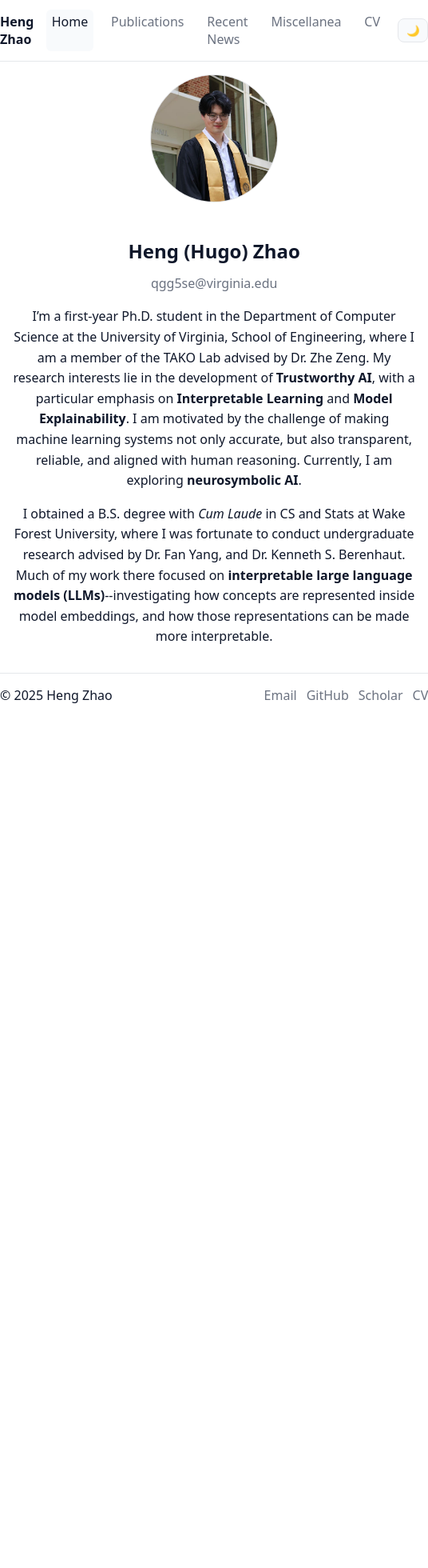
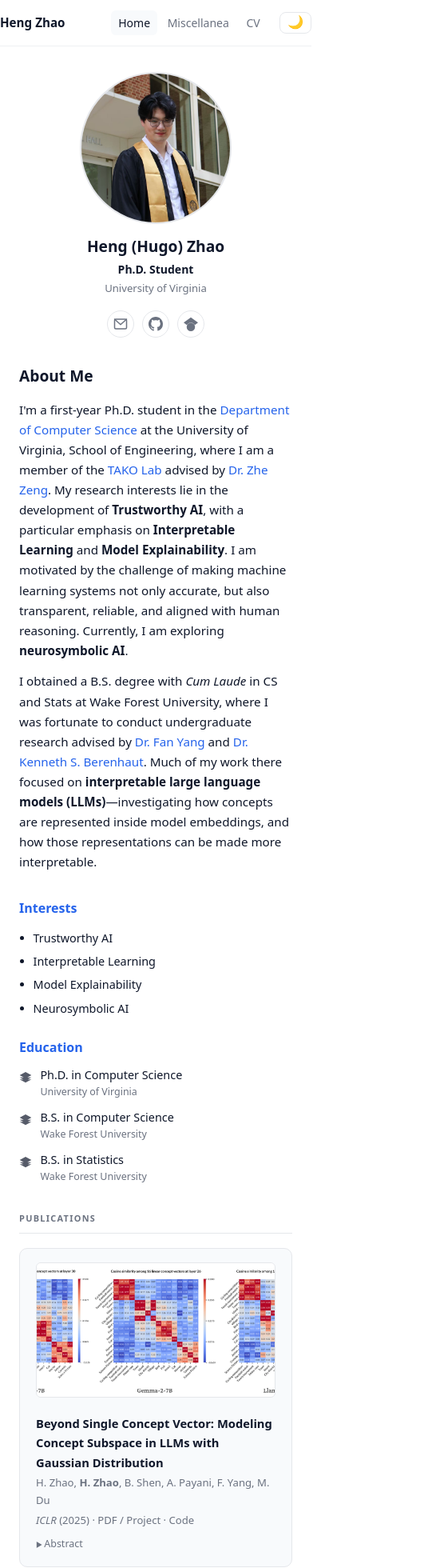
Before and after one commit to HengHugoZhao/henghugozhao.github.io, a React (Vite) app: page / in a window 390 px wide. Shown: the top 1960 px of the page at 80% size, 536 px wide, since content can reach past the window. Before the commit the page ends 896 px from the top, so only its background shows below. Built offline with nearby package versions, Linux system fonts and the light colour scheme.

Commit message:
update_web

```diff
--- a/src/App.jsx
+++ b/src/App.jsx
@@ -2,8 +2,6 @@ import { Routes, Route } from "react-router-dom";
 import Header from "./components/Header";
 import Footer from "./components/Footer";
 import Home from "./pages/Home";
-import Publications from "./pages/Publications";
-import News from "./pages/News";
 import Miscellanea from "./pages/Miscellanea";
 
 export default function App() {
@@ -13,10 +11,7 @@ export default function App() {
       <main className="container">
         <Routes>
           <Route path="/" element={<Home />} />
-          <Route path="/publications" element={<Publications />} />
-          <Route path="/news" element={<News />} />
           <Route path="/misc" element={<Miscellanea />} />
-
         </Routes>
       </main>
       <Footer />
--- a/src/components/Header.jsx
+++ b/src/components/Header.jsx
@@ -23,8 +23,6 @@ export default function Header() {
 
         <nav className="nav">
           <NavLink to="/" className={navLink} end>Home</NavLink>
-          <NavLink to="/publications" className={navLink}>Publications</NavLink>
-          <NavLink to="/news" className={navLink}>Recent News</NavLink>
           <NavLink to="/misc" className={navLink}>Miscellanea</NavLink>
           <a href="/heng_cv.pdf" className="nav-link" target="_blank" rel="noreferrer">CV</a>
         </nav>
--- a/src/pages/Home.jsx
+++ b/src/pages/Home.jsx
@@ -1,33 +1,167 @@
+import pubs from "../data/publications";
+import news from "../data/news";
+
+const IconEmail = () => (
+  <svg viewBox="0 0 24 24" width="18" height="18" fill="none" stroke="currentColor" strokeWidth="2" strokeLinecap="round" strokeLinejoin="round">
+    <rect x="2" y="4" width="20" height="16" rx="2"/>
+    <polyline points="2,4 12,13 22,4"/>
+  </svg>
+);
+
+const IconGithub = () => (
+  <svg viewBox="0 0 24 24" width="18" height="18" fill="currentColor">
+    <path d="M12 0C5.37 0 0 5.37 0 12c0 5.31 3.435 9.795 8.205 11.385.6.105.825-.255.825-.57 0-.285-.015-1.23-.015-2.235-3.015.555-3.795-.735-4.035-1.41-.135-.345-.72-1.41-1.23-1.695-.42-.225-1.02-.78-.015-.795.945-.015 1.62.87 1.845 1.23 1.08 1.815 2.805 1.305 3.495.99.105-.78.42-1.305.765-1.605-2.67-.3-5.46-1.335-5.46-5.925 0-1.305.465-2.385 1.23-3.225-.12-.3-.54-1.53.12-3.18 0 0 1.005-.315 3.3 1.23.96-.27 1.98-.405 3-.405s2.04.135 3 .405c2.295-1.56 3.3-1.23 3.3-1.23.66 1.65.24 2.88.12 3.18.765.84 1.23 1.905 1.23 3.225 0 4.605-2.805 5.625-5.475 5.925.435.375.81 1.095.81 2.22 0 1.605-.015 2.895-.015 3.3 0 .315.225.69.825.57A12.02 12.02 0 0 0 24 12c0-6.63-5.37-12-12-12z"/>
+  </svg>
+);
+
+const IconScholar = () => (
+  <svg viewBox="0 0 24 24" width="18" height="18" fill="currentColor">
+    <path d="M5.242 13.769L0 9.5 12 1l12 8.5-5.242 4.269C17.548 11.249 14.978 9.5 12 9.5c-2.977 0-5.548 1.748-6.758 4.269zM12 10a7 7 0 1 0 0 14 7 7 0 0 0 0-14z"/>
+  </svg>
+);
+
+const GradIcon = () => (
+  <svg viewBox="0 0 24 24" width="16" height="16" fill="currentColor" style={{ flexShrink: 0, marginTop: "3px", opacity: 0.7 }}>
+    <path d="M12 3L1 9l11 6 11-6-11-6zM1 17l11 6 11-6M1 13l11 6 11-6"/>
+  </svg>
+);
+
 export default function Home() {
   return (
-    <section className="stack">
-      <div className="hero">
-        <img src="/profile.jpg" alt="Heng Hugo Zhao" className="hero__img" />
-        <div className="hero__text">
-          <h1>Heng (Hugo) Zhao</h1>
-            <p style={{ color: "var(--muted)", marginTop: "-0.5rem" }}>
-               <a href="mailto:qgg5se@virginia.edu" style={{ textDecoration: "none", color: "inherit" }}>
-                qgg5se@virginia.edu
-                </a>
-            </p>
+    <div className="profile-page">
+
+      <aside className="sidebar">
+        <img src="/profile.jpg" alt="Heng Hugo Zhao" className="sidebar__img" />
+        <h1 className="sidebar__name">Heng (Hugo) Zhao</h1>
+        <p className="sidebar__title">Ph.D. Student</p>
+        <p className="sidebar__school">University of Virginia</p>
+        <div className="sidebar__links">
+          <a href="mailto:qgg5se@virginia.edu" className="sidebar__icon" title="Email">
+            <IconEmail />
+          </a>
+          <a href="https://github.com/HengHugoZhao" className="sidebar__icon" title="GitHub" target="_blank" rel="noreferrer">
+            <IconGithub />
+          </a>
+          <a href="https://scholar.google.com/" className="sidebar__icon" title="Google Scholar" target="_blank" rel="noreferrer">
+            <IconScholar />
+          </a>
+        </div>
+      </aside>
+
+      <div className="main-content">
+        <section className="about">
+          <h2 className="content-heading">About Me</h2>
           <p>
-            I’m a first-year Ph.D. student in the{" "}
+            I'm a first-year Ph.D. student in the{" "}
             <a href="https://engineering.virginia.edu/departments/computer-science" target="_blank" rel="noreferrer">
               Department of Computer Science
-            </a> at the University of Virginia, School of Engineering, where I am a member of the <a href="https://zzeng.me/lab/" target="_blank" rel="noreferrer">TAKO Lab</a> advised by{" "}
+            </a>{" "}
+            at the University of Virginia, School of Engineering, where I am a member of the{" "}
+            <a href="https://zzeng.me/lab/" target="_blank" rel="noreferrer">TAKO Lab</a> advised by{" "}
             <a href="https://zzeng.me" target="_blank" rel="noreferrer">Dr. Zhe Zeng</a>.
-            My research interests lie in the development of <b>Trustworthy AI</b>, with a particular emphasis on{" "}
-            <b>Interpretable Learning</b> and <b>Model Explainability</b>. I am motivated by the challenge of making machine learning systems not only accurate, but also transparent, reliable, and aligned with human reasoning.
-            Currently, I am exploring <b>neurosymbolic AI</b>.
+            My research interests lie in the development of <strong>Trustworthy AI</strong>, with a particular emphasis on{" "}
+            <strong>Interpretable Learning</strong> and <strong>Model Explainability</strong>. I am motivated by the challenge
+            of making machine learning systems not only accurate, but also transparent, reliable, and aligned with human reasoning.
+            Currently, I am exploring <strong>neurosymbolic AI</strong>.
           </p>
           <p>
-            I obtained a B.S. degree with <i>Cum Laude</i> in CS and Stats at Wake Forest University,
+            I obtained a B.S. degree with <em>Cum Laude</em> in CS and Stats at Wake Forest University,
             where I was fortunate to conduct undergraduate research advised by{" "}
-            <a href="https://yangfan.sites.wfu.edu" target="_blank" rel="noreferrer">Dr. Fan Yang</a>, and <a href="https://berenhaut.sites.wfu.edu" target="_blank" rel="noreferrer">Dr. Kenneth S. Berenhaut</a>.
-            Much of my work there focused on <b>interpretable large language models (LLMs)</b>--investigating how concepts are represented inside model embeddings, and how those representations can be made more interpretable.
+            <a href="https://yangfan.sites.wfu.edu" target="_blank" rel="noreferrer">Dr. Fan Yang</a> and{" "}
+            <a href="https://berenhaut.sites.wfu.edu" target="_blank" rel="noreferrer">Dr. Kenneth S. Berenhaut</a>.
+            Much of my work there focused on <strong>interpretable large language models (LLMs)</strong>—investigating
+            how concepts are represented inside model embeddings, and how those representations can be made more interpretable.
           </p>
+        </section>
+
+        <div className="info-grid">
+          <section>
+            <h3 className="info-heading">Interests</h3>
+            <ul className="interest-list">
+              <li>Trustworthy AI</li>
+              <li>Interpretable Learning</li>
+              <li>Model Explainability</li>
+              <li>Neurosymbolic AI</li>
+            </ul>
+          </section>
+
+          <section>
+            <h3 className="info-heading">Education</h3>
+            <div className="edu-list">
+              <div className="edu-item">
+                <GradIcon />
+                <div>
+                  <div className="edu-item__deg">Ph.D. in Computer Science</div>
+                  <div className="edu-item__school">University of Virginia</div>
+                </div>
+              </div>
+              <div className="edu-item">
+                <GradIcon />
+                <div>
+                  <div className="edu-item__deg">B.S. in Computer Science</div>
+                  <div className="edu-item__school">Wake Forest University</div>
+                </div>
+              </div>
+              <div className="edu-item">
+                <GradIcon />
+                <div>
+                  <div className="edu-item__deg">B.S. in Statistics</div>
+                  <div className="edu-item__school">Wake Forest University</div>
+                </div>
+              </div>
+            </div>
+          </section>
         </div>
+
+        {news.length > 0 && (
+          <section className="home-sec">
+            <h2 className="home-sec__title">Recent News</h2>
+            <ul className="news-list">
+              {news.map((n) => (
+                <li key={n.id} className="news-row">
+                  <span className="news-row__date">{n.date}</span>
+                  <span>{n.text}</span>
+                </li>
+              ))}
+            </ul>
+          </section>
+        )}
+
+        <section className="home-sec">
+          <h2 className="home-sec__title">Publications</h2>
+          <ul className="pub-list">
+            {pubs.map((p) => (
+              <li key={p.id} className="pub-card">
+                {p.thumb && (
+                  <a href={p.project || p.links?.pdf || "#"} target="_blank" rel="noreferrer">
+                    <img src={p.thumb} alt={`${p.title} thumbnail`} className="pub-card__thumb" loading="lazy" />
+                  </a>
+                )}
+                <div className="pub-card__body">
+                  <p className="pub-card__title">
+                    <a href={p.project || p.links?.pdf || "#"} target="_blank" rel="noreferrer">
+                      {p.title}
+                    </a>
+                  </p>
+                  <p className="pub-card__authors" dangerouslySetInnerHTML={{ __html: p.authors }} />
+                  <p className="pub-card__meta">
+                    <em>{p.venue}</em>{p.year && ` (${p.year})`}
+                    {p.note && ` · ${p.note}`}
+                    {p.links?.pdf && <>{" · "}<a href={p.links.pdf} target="_blank" rel="noreferrer">PDF / Project</a></>}
+                    {p.links?.code && p.links.code.trim() && <>{" · "}<a href={p.links.code} target="_blank" rel="noreferrer">Code</a></>}
+                  </p>
+                  {p.abstract && (
+                    <details className="pub-card__abs">
+                      <summary>Abstract</summary>
+                      <p>{p.abstract}</p>
+                    </details>
+                  )}
+                </div>
+              </li>
+            ))}
+          </ul>
+        </section>
       </div>
-    </section>
+    </div>
   );
 }
--- a/src/styles.css
+++ b/src/styles.css
@@ -1,136 +1,268 @@
-:root { --bg: #ffffff; --fg: #0f172a; --muted: #6b7280; --border: #e5e7eb; --card: #f8fafc; }
-:root[data-theme="dark"] { --bg: #0b1020; --fg: #e5e7eb; --muted: #9aa3b2; --border: #1f2937; --card: #0f172a; }
+/* === Variables === */
+:root {
+  --bg: #ffffff;
+  --fg: #0f172a;
+  --muted: #6b7280;
+  --border: #e5e7eb;
+  --card: #f8fafc;
+  --accent: #2563eb;
+}
+:root[data-theme="dark"] {
+  --bg: #252525;
+  --fg: #efefef;
+  --muted: #8a8a8a;
+  --border: #383838;
+  --card: #1e1e1e;
+  --accent: #60a5fa;
+}
 
+/* === Reset === */
 * { box-sizing: border-box; }
 html, body, #root { height: 100%; }
-body { margin: 0; background: var(--bg); color: var(--fg); font-family: ui-sans-serif, system-ui, -apple-system, Segoe UI, Roboto, Helvetica, Arial, sans-serif; }
-
-a {
-  text-decoration: none;
-  color: inherit;
+body {
+  margin: 0;
+  background: var(--bg);
+  color: var(--fg);
+  font-family: ui-sans-serif, system-ui, -apple-system, "Segoe UI", Roboto, Helvetica, Arial, sans-serif;
+  font-size: 0.95rem;
+  line-height: 1.65;
 }
 
-a:hover {
-  text-decoration: underline; /* optional: only underline on hover */
+a { text-decoration: none; color: var(--accent); }
+a:hover { text-decoration: underline; }
+
+/* === Layout === */
+.container { max-width: 960px; margin: 0 auto; padding: 0 1.5rem; }
+.site { display: grid; min-height: 100dvh; grid-template-rows: auto 1fr auto; }
+
+/* === Header === */
+.header {
+  position: sticky;
+  top: 0;
+  z-index: 10;
+  backdrop-filter: blur(24px) saturate(140%);
+  -webkit-backdrop-filter: blur(24px) saturate(140%);
+  background: color-mix(in oklab, var(--bg) 65%, transparent);
+  border-bottom: 1px solid color-mix(in oklab, var(--border) 60%, transparent);
+}
+.header__inner { display: flex; align-items: center; gap: 1rem; padding: .8rem 0; }
+.brand { flex: 1; }
+.brand__name { font-weight: 700; font-size: 0.95rem; color: var(--fg); text-decoration: none; }
+.brand__name:hover { text-decoration: none; }
+.nav { display: flex; gap: 0.25rem; }
+.nav-link {
+  color: var(--muted);
+  text-decoration: none;
+  padding: .25rem .55rem;
+  border-radius: 6px;
+  font-size: 0.875rem;
+  transition: color .15s, background .15s;
+}
+.nav-link--active, .nav-link:hover { color: var(--fg); background: var(--card); text-decoration: none; }
+.btn {
+  border: 1px solid var(--border);
+  background: transparent;
+  padding: .3rem .55rem;
+  border-radius: 8px;
+  cursor: pointer;
+  font-size: 1rem;
+  color: var(--muted);
+  line-height: 1;
+  transition: color .15s, background .15s;
+}
+.btn:hover { color: var(--fg); background: var(--card); }
+
+/* === Profile page layout === */
+.profile-page {
+  display: flex;
+  gap: 3.5rem;
+  padding: 2.5rem 0 3rem;
+  align-items: flex-start;
 }
 
-/* Publications layout with thumbnail */
-.pub__grid {
-  display: grid;
-  grid-template-columns: 140px 1fr;
-  gap: 1rem;
-  align-items: start;
-  width: 100%;
-}
-
-.pub__thumb {
-  width: 140px;
-  height: 100px;
-  object-fit: cover;
-  border: 1px solid var(--border);
-  border-radius: 8px;
-  background: var(--card);
-}
-
-.pub__body { display: grid; gap: .25rem; overflow-wrap: break-word; }
-.pub__titleLink { text-decoration: none; }
-.pub__titleLink:hover { text-decoration: underline; }
-.pub__venue em { font-style: italic; }
-.pub__note { color: var(--muted); font-style: italic; }
-
-/* Abstract toggle */
-.pub__abs {
-  margin-top: .25rem;
-}
-.pub__abs > summary {
-  cursor: pointer;
-  color: var(--muted);
-  list-style: none;           /* remove default marker */
-}
-.pub__abs > summary::before { /* custom ▶ marker */
-  content: "▶ ";
-  font-size: .9em;
-}
-.pub__abs[open] > summary::before {
-  content: "▼ ";
-}
-.pub__abs > p {
-  margin: .5rem 0 0;
-  line-height: 1.5;
-}
-
-/* Mobile */
-@media (max-width: 700px) {
-  .pub__grid {
-    grid-template-columns: 1fr;
-  }
-  .pub__thumb {
-    width: 100%;
-    height: auto;
-    aspect-ratio: 16 / 9;
-  }
-}
-
-.cat-section {
+/* === Sidebar === */
+.sidebar {
+  width: 210px;
+  flex-shrink: 0;
   display: flex;
   flex-direction: column;
   align-items: center;
-  margin-top: 1rem;
+  text-align: center;
+  position: sticky;
+  top: 4rem;
+}
+.sidebar__img {
+  width: 190px;
+  height: 190px;
+  border-radius: 50%;
+  object-fit: cover;
+  border: 2px solid var(--border);
+  margin-bottom: 1rem;
+}
+.sidebar__name {
+  font-size: 1.2rem;
+  font-weight: 700;
+  margin: 0 0 0.25rem;
+  line-height: 1.3;
+}
+.sidebar__title {
+  font-weight: 600;
+  font-size: 0.875rem;
+  margin: 0 0 0.15rem;
+  color: var(--fg);
+}
+.sidebar__school {
+  font-size: 0.82rem;
+  color: var(--muted);
+  margin: 0 0 1rem;
+}
+.sidebar__links {
+  display: flex;
+  gap: 0.6rem;
+  justify-content: center;
+}
+.sidebar__icon {
+  display: flex;
+  align-items: center;
+  justify-content: center;
+  width: 34px;
+  height: 34px;
+  border-radius: 50%;
+  color: var(--muted);
+  border: 1px solid var(--border);
+  transition: color .15s, border-color .15s, background .15s;
+}
+.sidebar__icon:hover { color: var(--fg); border-color: var(--fg); background: var(--card); text-decoration: none; }
+
+/* === Main content === */
+.main-content {
+  flex: 1;
+  min-width: 0;
+  display: flex;
+  flex-direction: column;
+  gap: 2rem;
 }
 
-.cat-photo {
-  max-width: 300px;
-  border-radius: 16px;
-  border: 1px solid var(--border);
-  background: var(--card);
+/* === About section === */
+.content-heading {
+  font-size: 1.2rem;
+  font-weight: 700;
+  margin: 0 0 0.9rem;
+}
+.about p { margin: 0 0 0.85rem; }
+.about p:last-child { margin-bottom: 0; }
+
+/* === Interests + Education grid === */
+.info-grid {
+  display: grid;
+  grid-template-columns: 1fr 1fr;
+  gap: 1.5rem 2.5rem;
+}
+.info-heading {
+  font-size: 1rem;
+  font-weight: 700;
+  margin: 0 0 0.75rem;
+  color: var(--accent);
+}
+.interest-list {
+  list-style: disc;
+  padding-left: 1.1rem;
+  margin: 0;
+  display: flex;
+  flex-direction: column;
+  gap: 0.35rem;
+  font-size: 0.9rem;
+}
+.edu-list { display: flex; flex-direction: column; gap: 0.75rem; }
+.edu-item { display: flex; gap: 0.65rem; align-items: flex-start; font-size: 0.9rem; }
+.edu-item__deg { font-weight: 500; line-height: 1.3; }
+.edu-item__school { font-size: 0.78rem; color: var(--muted); margin-top: 0.1rem; }
+
+/* === Section headings (news / publications) === */
+.home-sec { }
+.home-sec__title {
+  font-size: 0.68rem;
+  font-weight: 700;
+  text-transform: uppercase;
+  letter-spacing: 0.12em;
+  color: var(--muted);
+  margin: 0 0 1.1rem;
+  padding-bottom: 0.6rem;
+  border-bottom: 1px solid var(--border);
 }
 
-.cat-caption {
-  margin-top: 0.5rem;
-  font-style: italic;
+/* === News === */
+.news-list { list-style: none; padding: 0; margin: 0; display: grid; gap: 0.65rem; }
+.news-row {
+  display: grid;
+  grid-template-columns: 6.5rem 1fr;
+  gap: 1rem;
+  align-items: baseline;
+  font-size: 0.9rem;
+}
+.news-row__date { font-size: 0.78rem; color: var(--muted); white-space: nowrap; }
+
+/* === Publications === */
+.pub-list { list-style: none; padding: 0; margin: 0; display: grid; gap: 1rem; }
+.pub-card {
+  display: grid;
+  grid-template-columns: 120px 1fr;
+  gap: 1.25rem;
+  align-items: start;
+  padding: 1.1rem 1.25rem;
+  background: var(--card);
+  border: 1px solid var(--border);
+  border-radius: 10px;
+}
+.pub-card__thumb {
+  width: 120px;
+  height: 88px;
+  object-fit: cover;
+  border-radius: 6px;
+  border: 1px solid var(--border);
+  display: block;
+}
+.pub-card__body { display: grid; gap: 0.2rem; min-width: 0; }
+.pub-card__title { font-weight: 600; margin: 0; font-size: 0.92rem; }
+.pub-card__title a { color: var(--fg); }
+.pub-card__title a:hover { color: var(--accent); text-decoration: none; }
+.pub-card__authors { font-size: 0.82rem; color: var(--muted); margin: 0; }
+.pub-card__meta { font-size: 0.82rem; color: var(--muted); margin: 0; }
+.pub-card__meta a { color: var(--muted); }
+.pub-card__meta a:hover { color: var(--accent); }
+.pub-card__abs { margin-top: 0.35rem; }
+.pub-card__abs summary { cursor: pointer; font-size: 0.78rem; color: var(--muted); list-style: none; }
+.pub-card__abs summary::before { content: "▶  "; font-size: 0.7em; }
+.pub-card__abs[open] summary::before { content: "▼  "; }
+.pub-card__abs p { margin: 0.4rem 0 0; font-size: 0.84rem; line-height: 1.55; }
+
+/* === Footer === */
+.footer { border-top: 1px solid var(--border); }
+.footer__inner {
+  display: flex;
+  justify-content: space-between;
+  align-items: center;
+  padding: 1rem 0;
+  gap: 1rem;
+  font-size: 0.83rem;
   color: var(--muted);
 }
-
-
-.container { max-width: 1100px; margin: 0 auto; padding: 1rem; }
-.site { display: grid; min-height: 100dvh; grid-template-rows: auto 1fr auto; }
-
-.header { position: sticky; top: 0; backdrop-filter: blur(6px); border-bottom: 1px solid var(--border); background: color-mix(in oklab, var(--bg) 80%, transparent); }
-.header__inner { display:flex; align-items:center; gap:1rem; padding: .75rem 0; }
-.brand { display:flex; flex-direction:column; }
-.brand__name { font-weight: 700; color: inherit; text-decoration: none; }
-.brand__subtitle { font-size: .85rem; color: var(--muted); }
-.nav { display:flex; gap: 1rem; margin-left:auto; }
-.nav-link { color: var(--muted); text-decoration: none; padding: .25rem .4rem; border-radius: 6px; }
-.nav-link--active, .nav-link:hover { color: var(--fg); background: var(--card); }
-.btn { border: 1px solid var(--border); background: var(--card); padding: .4rem .6rem; border-radius: 8px; }
-
-.stack { display: grid; gap: 1.25rem; }
-.hero { display:grid; grid-template-columns: 160px 1fr; gap:1.5rem; align-items:center; }
-.hero__img { width:160px; aspect-ratio:1; border-radius:50%; object-fit:cover; border:1px solid var(--border); background: var(--card); }
-.hero__text p { line-height: 1.6; }
-.bullets { margin: .5rem 0 0; padding-left: 1.25rem; }
-.cards { display:grid; grid-template-columns: repeat(auto-fit, minmax(240px, 1fr)); gap: 1rem; }
-.card { display:block; padding: 1rem; border:1px solid var(--border); border-radius: 12px; background: var(--card); text-decoration:none; color: inherit; }
-.card:hover { transform: translateY(-1px); transition: transform .15s ease; }
-
-.pubs { display:grid; gap: 1rem; }
-.pub { padding: 1rem; border:1px solid var(--border); border-radius: 12px; background: var(--card); max-width: 700px; width: 100%; margin-left: auto; margin-right: auto; }
-.pub__title { font-weight: 600; }
-.pub__authors, .pub__venue, .pub__note { color: var(--muted); }
-.pub__note { font-style: italic; }
-
-.news { display:grid; gap: .75rem; }
-.news__item { padding: .75rem 1rem; border-left: 3px solid var(--border); background: var(--card); border-radius: 8px; }
-.news__date { font-weight: 600; }
-
-.footer { border-top: 1px solid var(--border); }
-.footer__inner { display:flex; justify-content:space-between; align-items:center; padding: 1rem 0; gap: 1rem; }
-.footer__links { display:flex; gap:.75rem; }
-.footer__links a { color: var(--muted); text-decoration:none; }
+.footer__links { display: flex; gap: .75rem; }
+.footer__links a { color: var(--muted); text-decoration: none; }
 .footer__links a:hover { color: var(--fg); }
 
+/* === Miscellanea / generic pages === */
+.stack { display: grid; gap: 1.25rem; padding: 2rem 0; }
+.cat-section { display: flex; flex-direction: column; align-items: center; margin-top: 1rem; }
+.cat-photo { max-width: 300px; border-radius: 16px; border: 1px solid var(--border); }
+.cat-caption { margin-top: 0.5rem; font-style: italic; color: var(--muted); }
+
+/* === Responsive === */
 @media (max-width: 700px) {
-  .hero { grid-template-columns: 1fr; text-align: center; }
-  .hero__img { margin: 0 auto; }
+  .profile-page { flex-direction: column; align-items: center; gap: 2rem; padding: 2rem 0; }
+  .sidebar { position: static; width: 100%; }
+  .info-grid { grid-template-columns: 1fr; }
+  .pub-card { grid-template-columns: 1fr; }
+  .pub-card__thumb { width: 100%; height: auto; aspect-ratio: 16/9; }
+  .news-row { grid-template-columns: 1fr; gap: 0.05rem; }
 }
```
Also changed, not shown: 1 other file (tests, documents, lock files or other folders).
